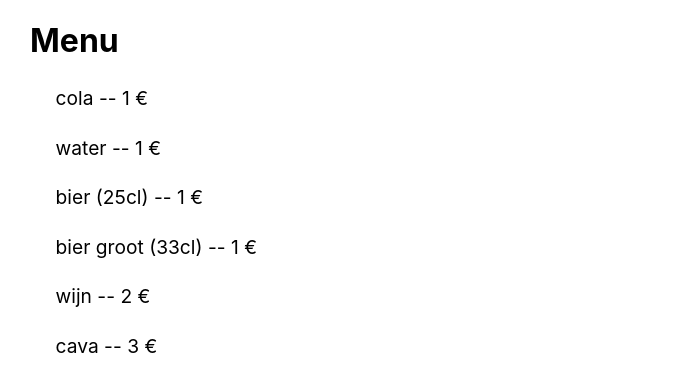
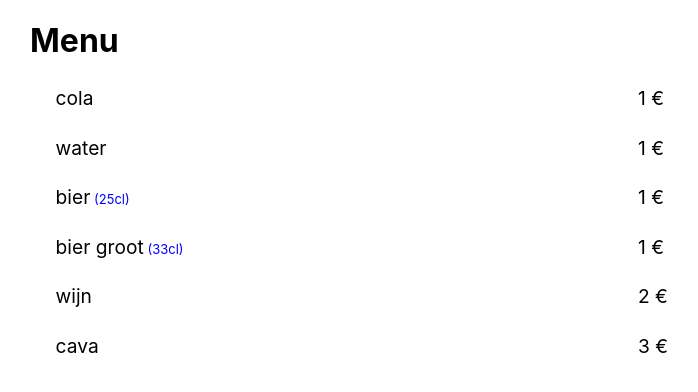
Before and after one commit to kristofmoons/toets2_react, a React (Create React App) app: page / in a window 1280 px wide. Shown: the top 392 px of the page, without its empty margins (2-700 px from the left). Built offline with nearby package versions, Linux system fonts and the light colour scheme.

Commit message:
styling css-in-js

```diff
--- a/src/components/MenuProduct.js
+++ b/src/components/MenuProduct.js
@@ -2,10 +2,14 @@ export function MenuProduct(props) {
     const {product} = props;
     if (!product?.name) return;
 
-    const size = product.size && `(${product.size}cl)`;
+    const size = product.size && ` (${product.size}cl)`;
     return (
-        <div style={{margin: "2vw", fontSize: "larger"}}>
-            {product.name} {size} -- {product.price} &euro;
+        <div style={{margin: "2vw", fontSize: "larger", display: "flex"}}>
+            <div style={{flex: 1}}>
+                {product.name}
+                <span style={{fontSize: "small", color: "blue"}}>{size}</span>
+            </div>
+            <div style={{flex: 1}}>{product.price} &euro;</div>
         </div>
     );
 }
```
